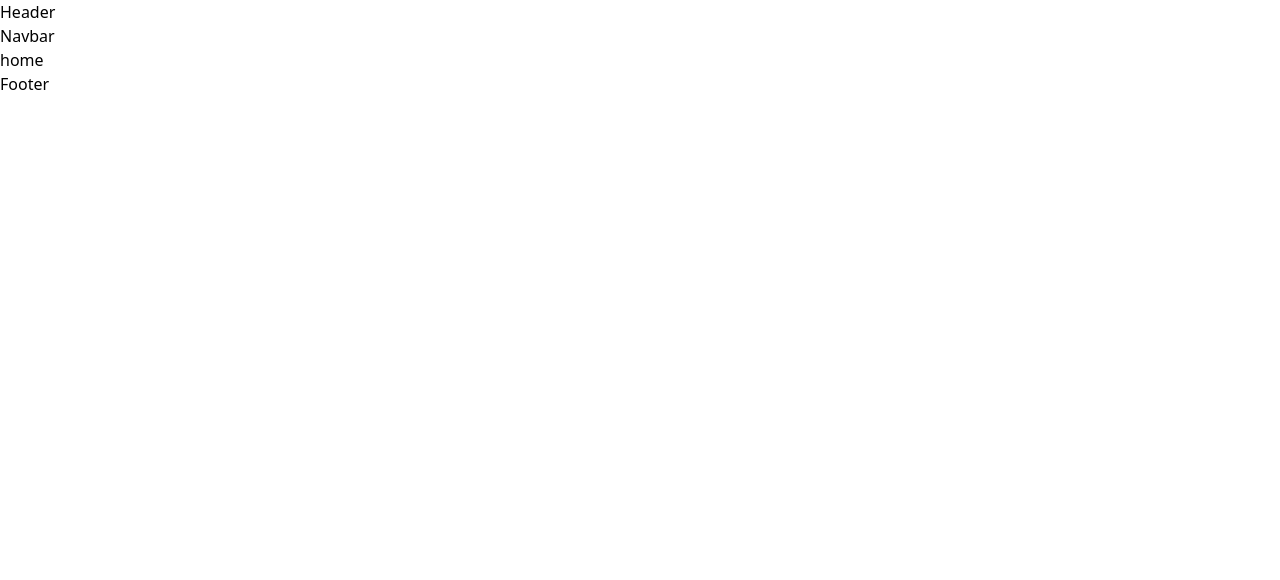
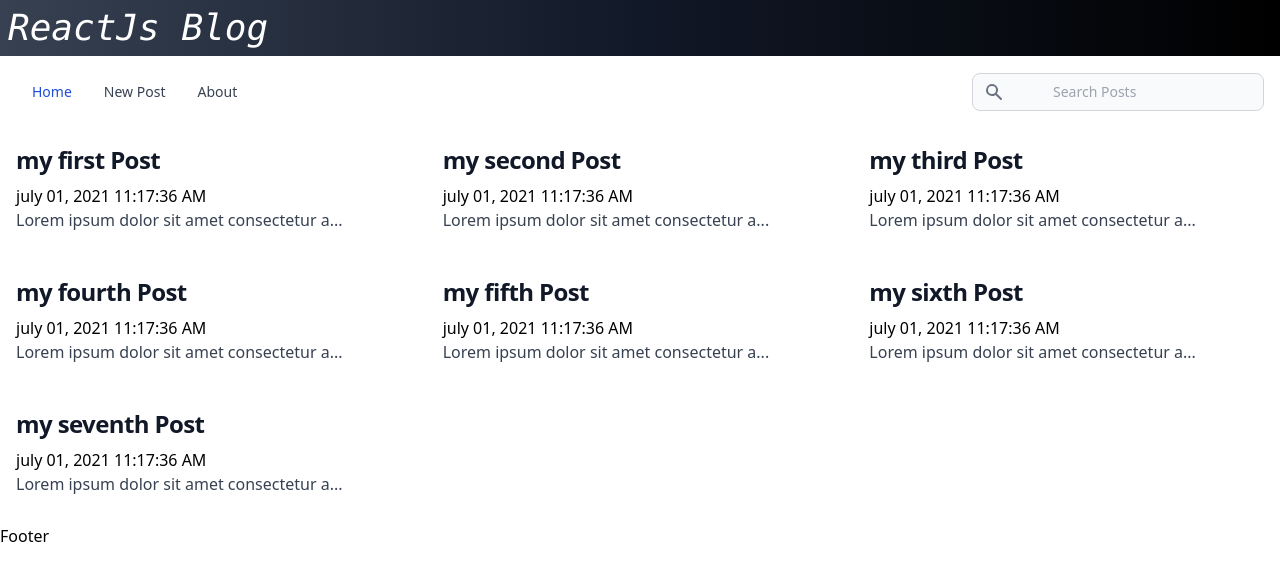
Before and after one commit to abdulvahidkp/reactjs-blog-application, a React (Vite) app: page / in a window 1280 px wide. Shown: the top 580 px of the page. Built offline with nearby package versions, Linux system fonts and the light colour scheme.

Commit message:
home page complete

```diff
--- a/src/App.jsx
+++ b/src/App.jsx
@@ -11,12 +11,58 @@ import About from "./pages/About";
 import Missing from "./pages/Missing";
 
 export default function App() {
+  const [posts, setPosts] = useState([
+    {
+      id: 1,
+      title: "my first Post",
+      datetime: "july 01, 2021 11:17:36 AM",
+      body: "Lorem ipsum dolor sit amet consectetur adipisicing elit. ",
+    },
+    {
+      id: 2,
+      title: "my second Post",
+      datetime: "july 01, 2021 11:17:36 AM",
+      body: "Lorem ipsum dolor sit amet consectetur adipisicing elit. ",
+    },
+    {
+      id: 3,
+      title: "my third Post",
+      datetime: "july 01, 2021 11:17:36 AM",
+      body: "Lorem ipsum dolor sit amet consectetur adipisicing elit. ",
+    },
+    {
+      id: 4,
+      title: "my fourth Post",
+      datetime: "july 01, 2021 11:17:36 AM",
+      body: "Lorem ipsum dolor sit amet consectetur adipisicing elit. ",
+    },
+    {
+      id: 5,
+      title: "my fifth Post",
+      datetime: "july 01, 2021 11:17:36 AM",
+      body: "Lorem ipsum dolor sit amet consectetur adipisicing elit. ",
+    },
+    {
+      id: 6,
+      title: "my sixth Post",
+      datetime: "july 01, 2021 11:17:36 AM",
+      body: "Lorem ipsum dolor sit amet consectetur adipisicing elit. ",
+    },
+    {
+      id: 7,
+      title: "my seventh Post",
+      datetime: "july 01, 2021 11:17:36 AM",
+      body: "Lorem ipsum dolor sit amet consectetur adipisicing elit. ",
+    },
+  ]);
+  const [search, setSearch] = useState("");
+
   return (
     <div>
-      <Header />
-      <Navbar />
+      <Header title={"ReactJs Blog"} />
+      <Navbar search={search} setSearch={setSearch} />
       <Routes>
-        <Route exact path="/" element={<Home />} />
+        <Route exact path="/" element={<Home posts={posts} />} />
         <Route exact path="/newPost" element={<NewPost />} />
         <Route exact path="/post/:id" element={<OnePostPage />} />
         <Route exact path="/about" element={<About />} />
--- /dev/null
+++ b/src/components/Feed.jsx
@@ -0,0 +1,14 @@
+import React from "react";
+import Post from "./Post";
+
+function Feed({posts}) {
+  return (
+    <>
+        {posts.map((post)=>
+            <Post key={post.id} post={post}/>
+        )}
+    </>
+  );
+}
+
+export default Feed;
--- a/src/components/Header.jsx
+++ b/src/components/Header.jsx
@@ -1,11 +1,15 @@
 import React from 'react'
 
-function Header() {
+function Header({title}) {
   return (
-    <div>
-      Header
-    </div>
+    <header className='bg-gradient-to-r from-gray-700 via-gray-900 to-black w-full text-4xl text-white font-mono italic'>
+      <p className='p-2'>{title}</p>
+    </header>
   )
 }
 
+Header.defaultProps = {
+  title:'SamplePage'
+}
+
 export default Header
--- a/src/components/Navbar.jsx
+++ b/src/components/Navbar.jsx
@@ -1,15 +1,76 @@
-import React from 'react'
+import React from "react";
+import { Link } from "react-router-dom";
 
-function Navbar() {
+function Navbar({ search, setSearch }) {
   return (
-    <div>Navbar</div>
-  )
+    <nav className="bg-white border-gray-200 px-2 sm:px-4 py-2.5 rounded dark:bg-gray-900">
+      <div className="container flex flex-wrap items-center justify-between mx-auto">
+        <div className="flex order-1 md:order-2">
+          <div className="relative grid ">
+            <div className="absolute inset-y-0 left-0 flex items-center pl-3 pointer-events-none">
+              <svg
+                className="w-5 h-5 text-gray-500"
+                aria-hidden="true"
+                fill="currentColor"
+                viewBox="0 0 20 20"
+                xmlns="http://www.w3.org/2000/svg"
+              >
+                <path
+                  fill-rule="evenodd"
+                  d="M8 4a4 4 0 100 8 4 4 0 000-8zM2 8a6 6 0 1110.89 3.476l4.817 4.817a1 1 0 01-1.414 1.414l-4.816-4.816A6 6 0 012 8z"
+                  clip-rule="evenodd"
+                ></path>
+              </svg>
+              <span className="sr-only">Search icon</span>
+            </div>
+            <input
+              type="text"
+              id="search-navbar"
+              className="block w-full p-2 pl-20  text-sm text-gray-900 border border-gray-300 rounded-lg bg-gray-50 focus:ring-blue-500 focus:border-blue-500 dark:bg-gray-700 dark:border-gray-600 dark:placeholder-gray-400 dark:text-white dark:focus:ring-blue-500 dark:focus:border-blue-500"
+              placeholder="Search Posts"
+              value={search}
+              onChange={(e) => setSearch(e.target.value)}
+            />
+          </div>
+        </div>
+        <div
+          className="items-center justify-between flex w-auto order-1"
+          id="navbar-search"
+        >
+          <ul className="flex p-4  border-gray-100 rounded-lg flex-row space-x-8 mt-0 text-sm font-medium border-0 bg-white dark:bg-gray-800 md:dark:bg-gray-900 dark:border-gray-700">
+            <li>
+              <a
+                href="#"
+                className="block py-2 pl-3 pr-4 rounded bg-transparent text-blue-700 md:p-0 dark:text-white"
+                aria-current="page"
+              >
+                <Link to="/">Home</Link>
+              </a>
+            </li>
+            <li>
+              <a
+                href="#"
+                className="block py-2 pl-3 pr-4 text-gray-700 rounded hhoverover:bg-transparent hover:text-blue-700 md:p-0 md:dark:hover:text-white dark:text-gray-400 dark:hover:bg-gray-700 dark:hover:text-white md:dark:hover:bg-transparent dark:border-gray-700"
+              >
+                <Link to="/newPost">New Post</Link>
+              </a>
+            </li>
+            <li>
+              <a
+                href="#"
+                className="block py-2 pl-3 pr-4 text-gray-700 rounded hover:bg-transparent hover:text-blue-700 md:p-0 dark:text-gray-400 md:dark:hover:text-white dark:hover:bg-gray-700 dark:hover:text-white md:dark:hover:bg-transparent dark:border-gray-700"
+              >
+                <Link to="/about">About</Link>
+              </a>
+            </li>
+          </ul>
+        </div>
+      </div>
+    </nav>
+  );
 }
 
-export default Navbar
-
-
-
+export default Navbar;
 
 // import {Link} from 'react-router-dom'
 // <Link classNmae='nav-link' to="/">
@@ -19,5 +80,4 @@ export default Navbar
 //   Profile
 // </Link>
 
-
 //https://www.positronx.io/react-router-dom-set-up-a-new-base-url-example-tutorial/
--- /dev/null
+++ b/src/components/Post.jsx
@@ -0,0 +1,20 @@
+import React from "react";
+import { Link } from "react-router-dom";
+
+function Post({ post }) {
+  return (
+    <div className="flex flex-col justify-between p-4 leading-normal">
+      <Link to={`/post/${post.id}`}>
+        <h5 className="mb-2 text-2xl font-bold tracking-tight text-gray-900 dark:text-white">
+          {post.title}
+        </h5>
+        <p>{post.datetime}</p>
+      </Link>
+      <p className="mb-3 font-normal text-gray-700 dark:text-gray-400">
+        {post.body.length <= 40 ? post.body : `${post.body.slice(0, 40)}... `}
+      </p>
+    </div>
+  );
+}
+
+export default Post;
--- a/src/pages/Home.jsx
+++ b/src/pages/Home.jsx
@@ -1,11 +1,16 @@
 import React from 'react'
+import Feed from '../components/Feed'
 
-function Home() {
+function Home({posts}) {
   return (
-    <div>
-        home
-    </div>
+    <main className='grid sm:grid-cols-2 xl:grid-cols-3'>
+      {posts.length?(
+        <Feed posts={posts}/>
+      ):(
+        <p style={{marginTop:"2rem"}}> No posts to display</p>
+      )}
+    </main>
   )
 }
 
-export default Home
+export default Home;
--- a/src/pages/Missing.jsx
+++ b/src/pages/Missing.jsx
@@ -1,11 +1,30 @@
-import React from 'react'
+import React from "react";
 
 function Missing() {
   return (
-    <div>
-      Missing
-    </div>
-  )
+    <section className="bg-white dark:bg-gray-900">
+      <div className="py-8 px-4 mx-auto max-w-screen-xl lg:py-16 lg:px-6">
+        <div className="mx-auto max-w-screen-sm text-center">
+          <h1 className="mb-4 text-7xl tracking-tight font-extrabold lg:text-9xl text-primary-600 dark:text-primary-500">
+            404
+          </h1>
+          <p className="mb-4 text-3xl tracking-tight font-bold text-gray-900 md:text-4xl dark:text-white">
+            Something's missing.
+          </p>
+          <p className="mb-4 text-lg font-light text-gray-500 dark:text-gray-400">
+            Sorry, we can't find that page. You'll find lots to explore on the
+            home page.{" "}
+          </p>
+          <a
+            href="#"
+            className="inline-flex text-white bg-blue-600 hover:bg-blue-800 focus:ring-4 focus:outline-none focus:ring-primary-300 font-medium rounded-lg text-sm px-5 py-2.5 text-center dark:focus:ring-primary-900 my-4"
+          >
+            Back to Homepage
+          </a>
+        </div>
+      </div>
+    </section>
+  );
 }
 
-export default Missing
+export default Missing;
--- a/src/pages/NewPost.jsx
+++ b/src/pages/NewPost.jsx
@@ -3,7 +3,7 @@ import React from 'react'
 function NewPost() {
   return (
     <div>
-
+        newPost
     </div>
   )
 }
--- a/src/pages/PostPage.jsx
+++ b/src/pages/PostPage.jsx
@@ -3,7 +3,7 @@ import React from 'react'
 function OnePostPage() {
   return (
     <div>
-
+        post
     </div>
   )
 }
```
